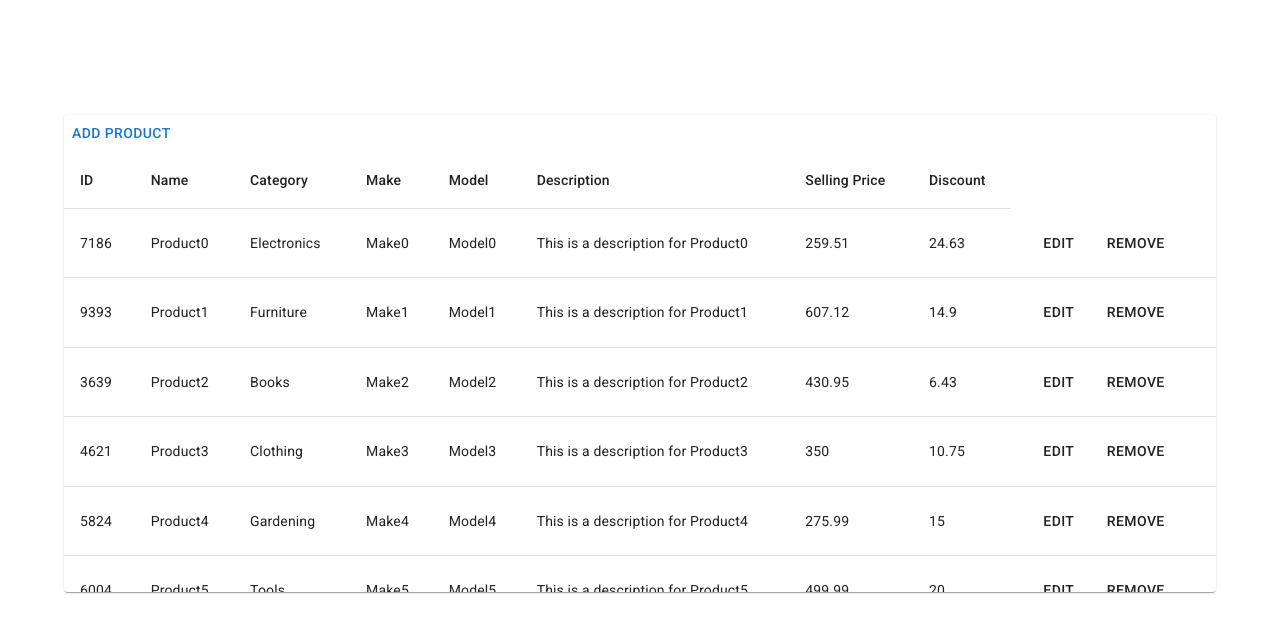
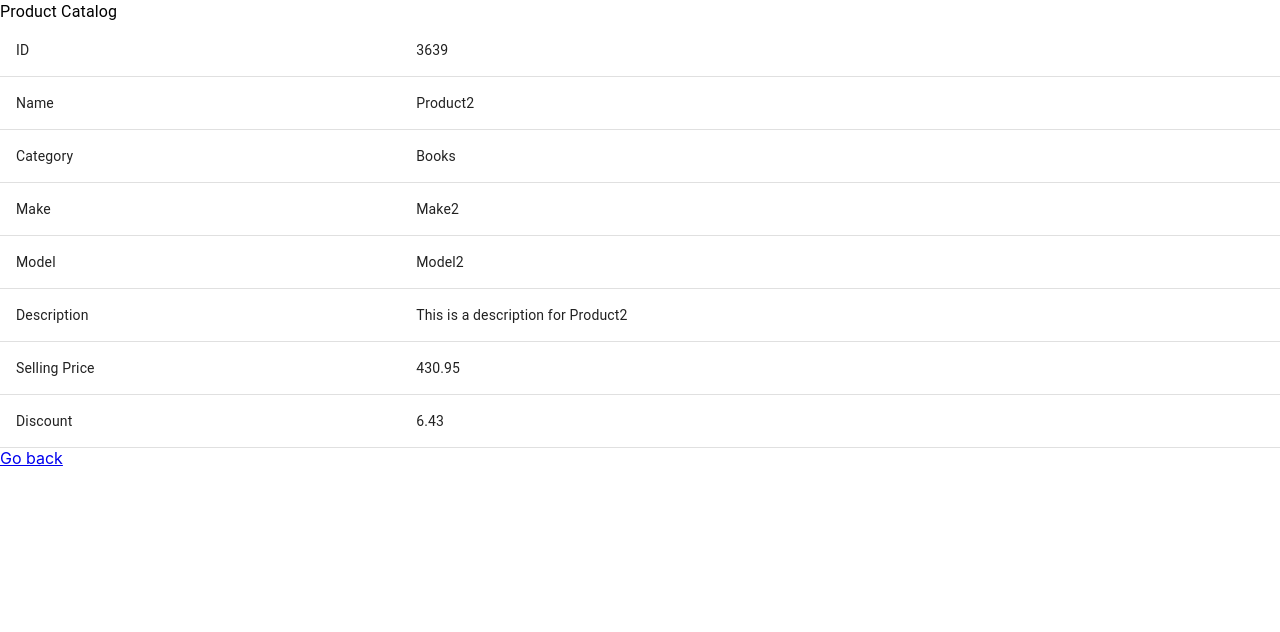
Before and after one commit to Rajath3/product-catalog, a React (Create React App) app: page /product/3639 in a window 1280 px wide. Shown: the top 632 px of the page. Built offline with nearby package versions, Linux system fonts and the light colour scheme.

Commit message:
Adding react router dom and linking table with product page

```diff
--- a/package.json
+++ b/package.json
@@ -15,6 +15,7 @@
     "react": "^18.2.0",
     "react-dom": "^18.2.0",
     "react-redux": "^9.0.4",
+    "react-router-dom": "^6.21.1",
     "react-scripts": "5.0.1",
     "web-vitals": "^2.1.4"
   },
--- a/src/App.js
+++ b/src/App.js
@@ -1,15 +1,29 @@
-import { Container } from '@mui/material';
+// import { Container } from '@mui/material';
 import Producttable from './Components/Producttable';
 import appStore from './utils/appStore';
 import { Provider } from 'react-redux';
+import { RouterProvider, createBrowserRouter } from 'react-router-dom';
+import Product from './Components/Product';
+import { Typography } from '@mui/material';
 
 function App() {
+
+  const appRouter = createBrowserRouter([
+    {
+      path: '/',
+      element: <Producttable/>
+    },
+    {
+      path: '/product/:productId',
+      element: <Product />
+    }
+  ])
+
   return (
     <Provider store={appStore}>
       <div className="App">
-        <Container>
-          <Producttable/ >
-        </Container>
+          <Typography level="h1" fontSize="lg" fontWeight="lg">Product Catalog</Typography>
+          <RouterProvider router={appRouter} />
       </div>
     </Provider>
   );
--- /dev/null
+++ b/src/Components/Product.js
@@ -0,0 +1,17 @@
+import React from 'react'
+import { useSelector } from 'react-redux'
+import { useParams } from 'react-router-dom'
+import ProductTableContent from './ProductTableContent'
+
+const Product = () => {
+  const {productId} = useParams()
+
+  const data = useSelector((store) => store.product.items)
+  const product = data.filter((val) => parseInt(val.ID) === parseInt(productId))
+
+  return (
+   <ProductTableContent data={product}/>
+  )
+}
+
+export default Product
--- a/src/Components/ProductForm.js
+++ b/src/Components/ProductForm.js
@@ -2,7 +2,6 @@ import React, { useRef } from 'react';
 import { TextField, Button, Container, Grid } from '@mui/material';
 import { useDispatch } from 'react-redux';
 import { addProduct } from '../utils/productSlice';
-
 
 function ProductForm() {
     const dispatch = useDispatch();
@@ -28,7 +27,7 @@ function ProductForm() {
     }))
   }
   return (
-    <Container maxWidth="sm" sx={{overflowY: 'auto'}}>
+    <Container maxWidth="lg" sx={{overflowY: 'auto'}}>
       <form noValidate autoComplete="off">
         <Grid container spacing={2}>
           <Grid item xs={12} >
--- a/src/Components/ProductTableBody.js
+++ b/src/Components/ProductTableBody.js
@@ -1,8 +1,12 @@
-import {Button, TableBody, TableCell, TableRow, TextField } from '@mui/material';
+import {Button, Link, TableBody, TableCell, TableRow, TextField } from '@mui/material';
 import React, { useState } from 'react'
 import columns from '../data/ProductColumns.json'
 import { useDispatch, useSelector } from 'react-redux';
 import { editProduct, removeProduct } from '../utils/productSlice';
+import EditIcon from '@mui/icons-material/Edit';
+import DeleteIcon from '@mui/icons-material/Delete';
+import SaveIcon from '@mui/icons-material/Save';
+import CancelIcon from '@mui/icons-material/Cancel';
 
 const ProductTableBody = () => {
     const [editableRow, setEditableRow] = useState(null);
@@ -44,24 +48,27 @@ const ProductTableBody = () => {
                             onChange={(event) => handleInputChange(event, row, column)}
                           />
                         ) : (
-                          column.format && typeof value === 'number'
-                            ? column.format(value)
-                            : value
-                        )}
+                            column.id === 'Name' ? // Check if the column is 'name'
+                                <Link href={`/product/${row.ID}`}>{value}</Link> :
+                                column.format && typeof value === 'number'
+                                    ? column.format(value)
+                                    : value)}
                         </TableCell>
                     )
                 })}
                 <TableCell>
                     {isEditable ? (
-                        <Button variant="solid" onClick={handleSave}>
-                        Save
-                        </Button>
+                        <>
+                        <SaveIcon sx={{cursor: 'pointer'}} onClick={handleSave}/>
+                        <CancelIcon sx={{cursor: 'pointer'}} onClick={handleSave} />
+                        </>
                     ) : (
-                        <Button variant="solid" onClick={() => handleEdit(row.ID)}>
-                        Edit
-                        </Button>
+                        <>
+                        <EditIcon sx={{cursor: 'pointer'}} onClick={() => handleEdit(row.ID)}/>
+                        <DeleteIcon sx={{cursor: 'pointer'}} onClick={() => handleRemove(row.ID)} />
+                        </>
                     )}
-                    <Button variant="solid" onClick={() => handleRemove(row.ID)}>Remove</Button>
+
                 </TableCell>
       </TableRow>
             );
--- /dev/null
+++ b/src/Components/ProductTableContent.js
@@ -0,0 +1,29 @@
+import React from 'react';
+import { Table, TableBody, TableCell, TableRow } from '@mui/material';
+import { Link } from 'react-router-dom';
+
+const ProductTableContent = ({ data }) => {
+    const columns = data.length > 0 ? Object.keys(data[0]) : [];
+
+    return (
+        <>
+        <Table>
+            <TableBody>
+            {columns.map((header, index) => (
+                    <TableRow key={header}>
+                        <TableCell component="th" scope="row">
+                            {header}
+                        </TableCell>
+                        {data.map((row) => (
+                            <TableCell key={`${header}-${row.id}`}>{row[header]}</TableCell>
+                        ))}
+                    </TableRow>
+                ))}
+            </TableBody>
+        </Table>
+        <Link to='/'>Go back </Link>
+        </>
+    );
+};
+
+export default ProductTableContent;
--- a/src/index.js
+++ b/src/index.js
@@ -3,11 +3,6 @@ import ReactDOM from 'react-dom/client';
 import './index.css';
 import App from './App';
 import reportWebVitals from './reportWebVitals';
-import '@fontsource/roboto/300.css';
-import '@fontsource/roboto/400.css';
-import '@fontsource/roboto/500.css';
-import '@fontsource/roboto/700.css';
-
 
 const root = ReactDOM.createRoot(document.getElementById('root'));
 root.render(
```
Also changed, not shown: 2 other files (tests, documents, lock files or other folders).
